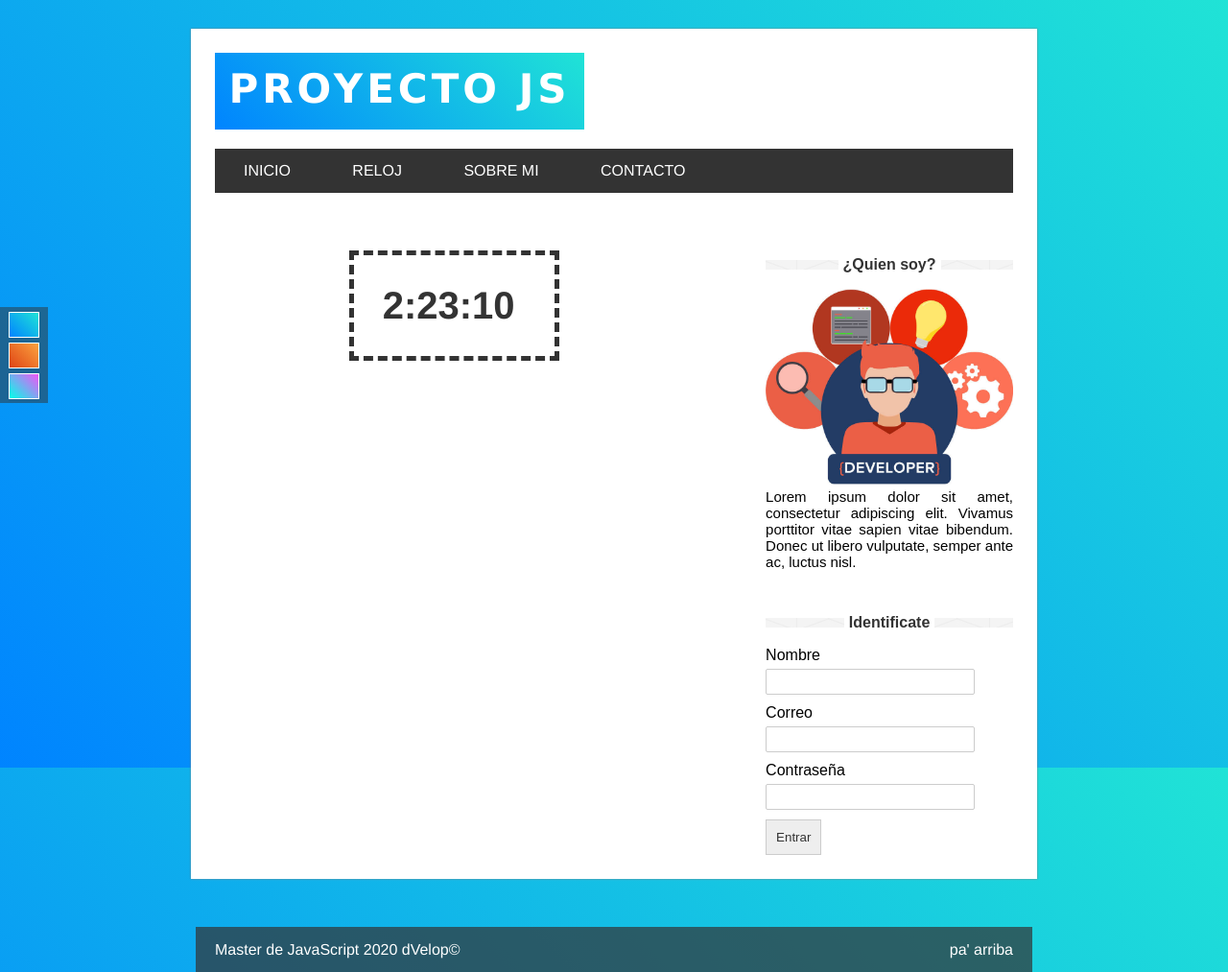
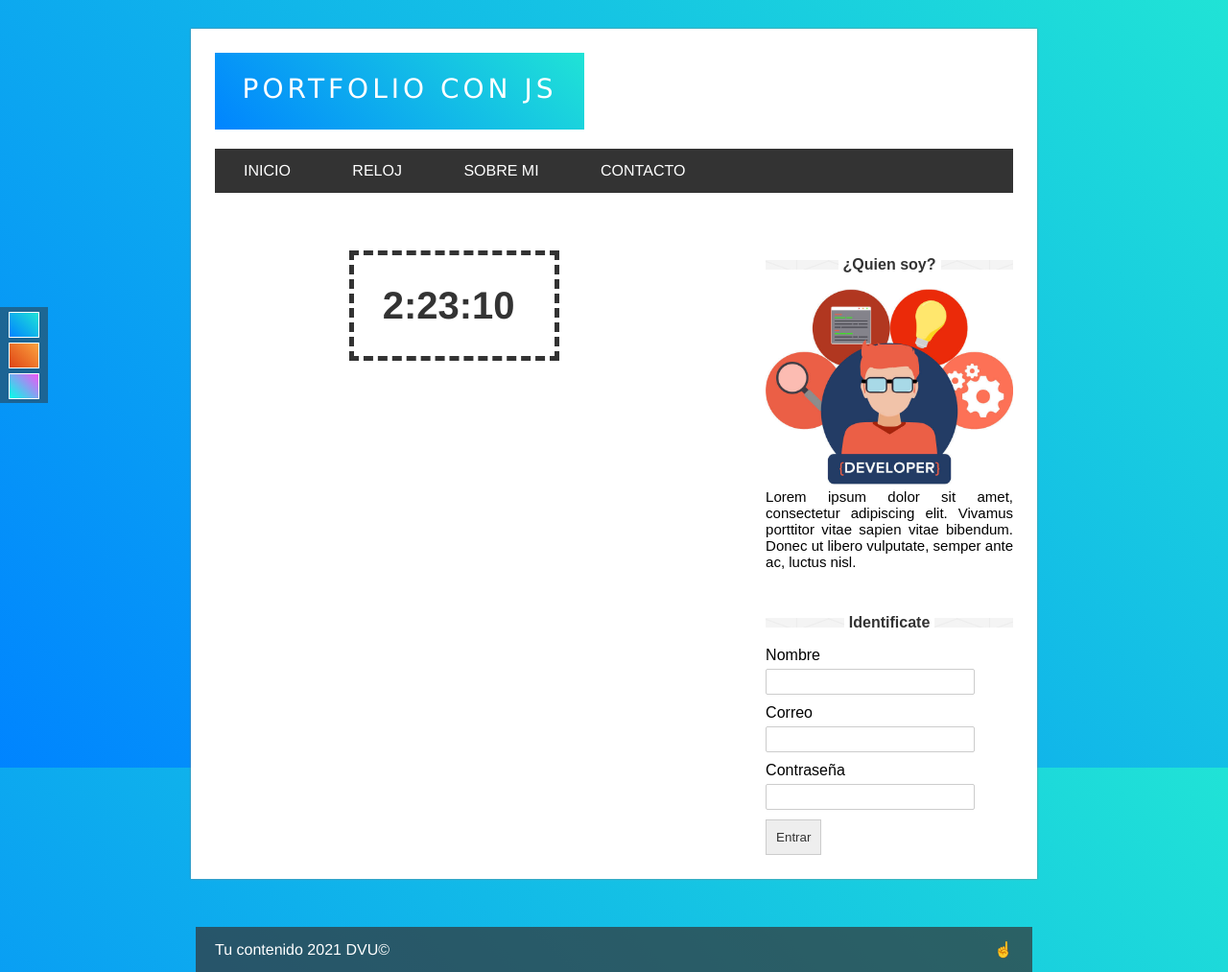
Before and after one commit to diegovasconcelo/proyecto-javascript, a plain HTML site: page reloj.html in a window 1280 px wide. Shown: the whole page at 96% size. Drawn offline with nearby package versions, Linux system fonts and the light colour scheme.

Commit message:
Se solucino bug en slider

```diff
--- a/js/main.js
+++ b/js/main.js
@@ -1,18 +1,16 @@
 $(document).ready(function(){
 
   //slider
-  if(window.location.href.indexOf('index')> -1){
+  if(window.location.href.indexOf('index')> -1 || window.location.pathname == '/'){
 	$('.galeria').bxSlider({
 	    mode: 'fade',  //JSON con las opciones
 	    captions: true,
 	    slideWidth: 1200,
 	    pager:true
 	 });
-  }
-
 
   //Posts
-  if(window.location.href.indexOf('index') > -1){
+
 	  var posts=[
 		  {
 		  	title:'Prueba de titulo 1',
--- a/reloj.html
+++ b/reloj.html
@@ -2,7 +2,7 @@
 <html lang="es">
 	<head>
 		<meta charset="utf-8">
-		<title>Proyecto con JavaScript</title>
+		<title>Tu portfolio con JS</title>
 
 		<!--estilos css-->
 		<link rel="stylesheet" type="text/css" href="css/styles.css">
@@ -34,7 +34,7 @@
 			<!--Cabecera-->
 			<header>
 				<div id="logo">
-					<h1>Proyecto JS</h1>
+					Portfolio con JS
 				</div>
 
 				<div class="clearfix"></div>
@@ -89,8 +89,7 @@
 		</section>
 	</body>
 	<footer>
-		Master de JavaScript 2020 dVelop&copy
-
-		<a href="#" class="subir">pa' arriba</a>
+		Tu contenido 2021 DVU&copy
+		<a href="#" class="subir">&#9757;</a>
 	</footer>
 </html>
```
Also changed, not shown: about.html (+4 -4 lines), contact.html (+4 -4 lines), index.html (+4 -4 lines).
